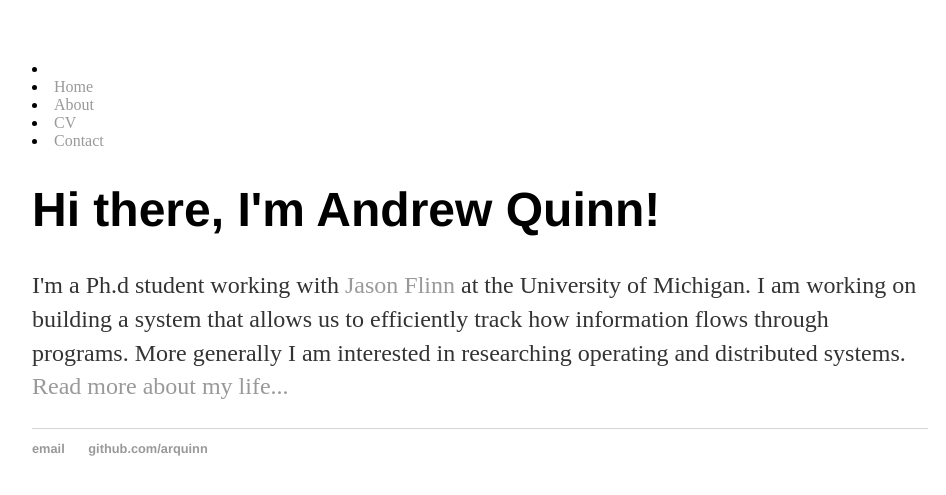
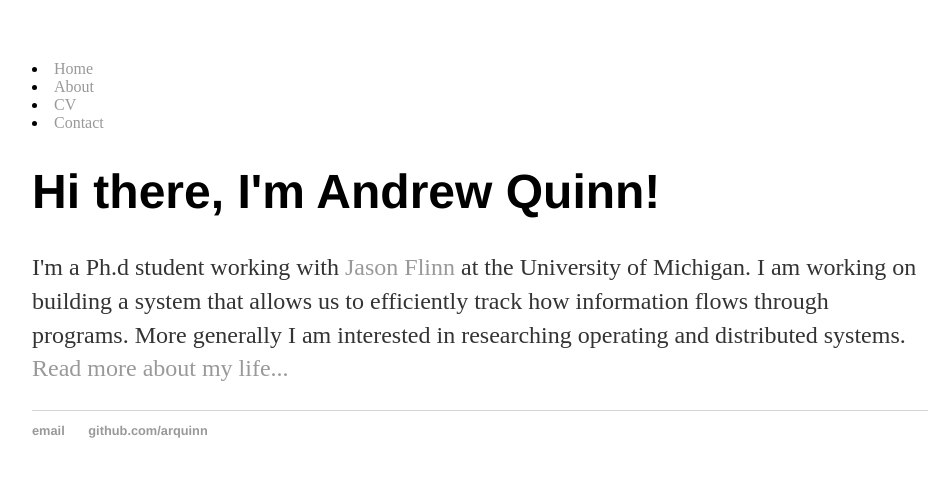
Before and after one commit to arquinn/arquinn.github.io, a Jekyll site: the page built from index.html, in a window 1280 px wide. Shown: the top 495 px of the page, without its empty margins (160-1106 px from the left). Built offline with Jekyll 4.4.1, drawn with Linux system fonts in a browser that asks for light colours.

```diff
--- a/_includes/nav.html
+++ b/_includes/nav.html
@@ -5,7 +5,7 @@
         {% else %}
           <li>
         {% endif %}
-        <li><a href="/">Home</a></li>
+        <a href="/">Home</a></li>
 
         {% if page.url == '/about.html' %}
           <li class="active">
```
